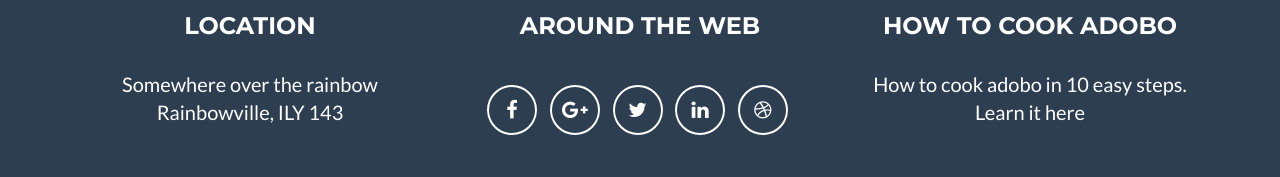
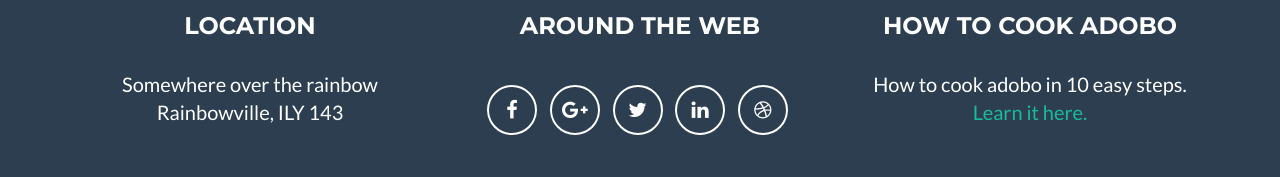
Before and after one commit to joson-domrix/joson-domrix.github.io, a website: page index.html in a window 1280 px wide. Shown: the part 2928-3105 px from the top of the page. Drawn offline with nearby package versions, Linux system fonts and the light colour scheme.

Commit message:
Update index.html

```diff
--- a/index.html
+++ b/index.html
@@ -268,7 +268,7 @@
                     </div>
                     <div class="footer-col col-md-4">
                         <h3>How to cook adobo</h3>
-                        <p>How to cook adobo in 10 easy steps. <a href="https://www.youtube.com/watch?v=ikEK_KbK33c"></a>Learn it here</p>
+                        <p>How to cook adobo in 10 easy steps. <a href="https://www.youtube.com/watch?v=ikEK_KbK33c">Learn it here.</a></p>
                     </div>
                 </div>
             </div>
```
